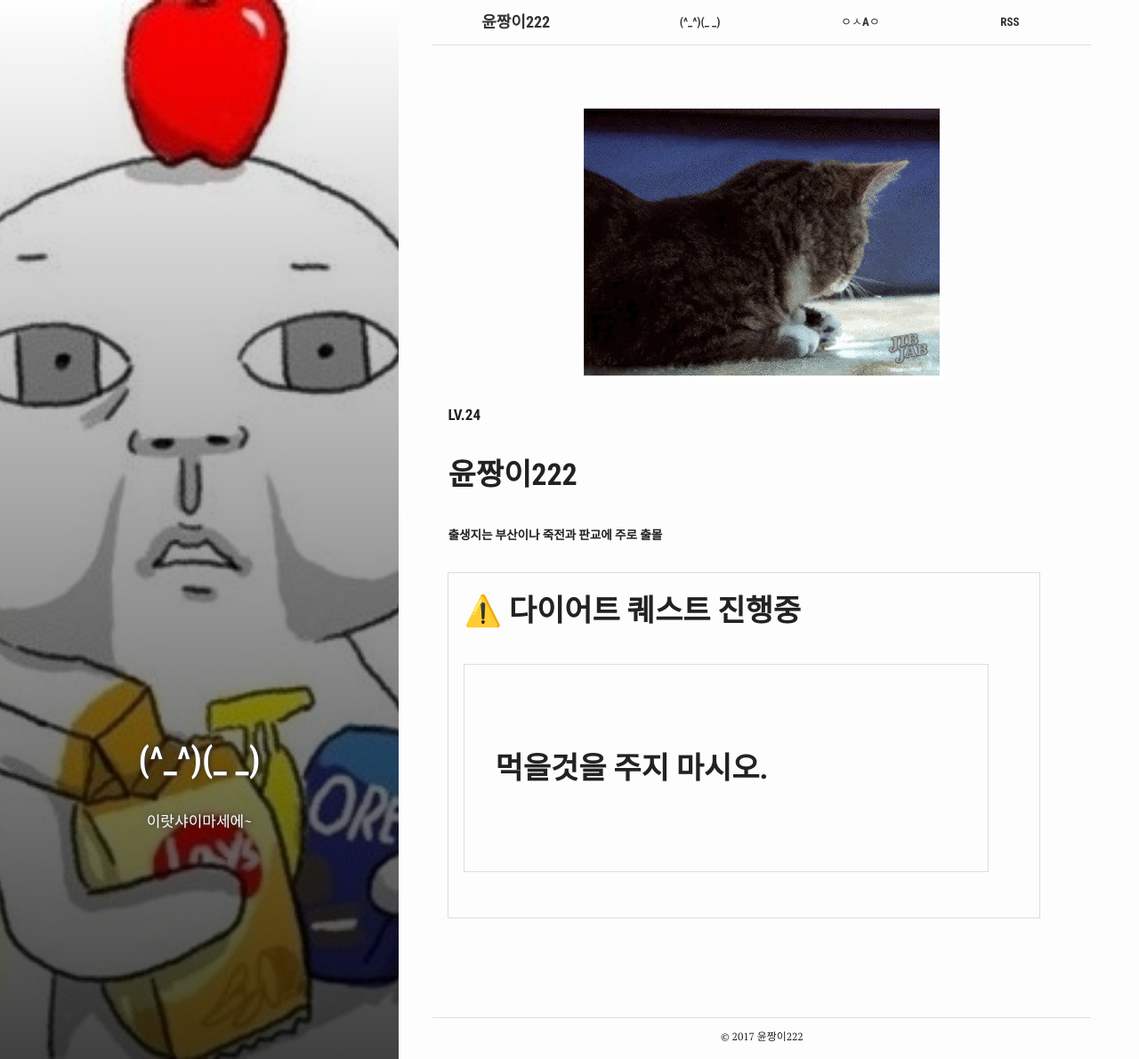
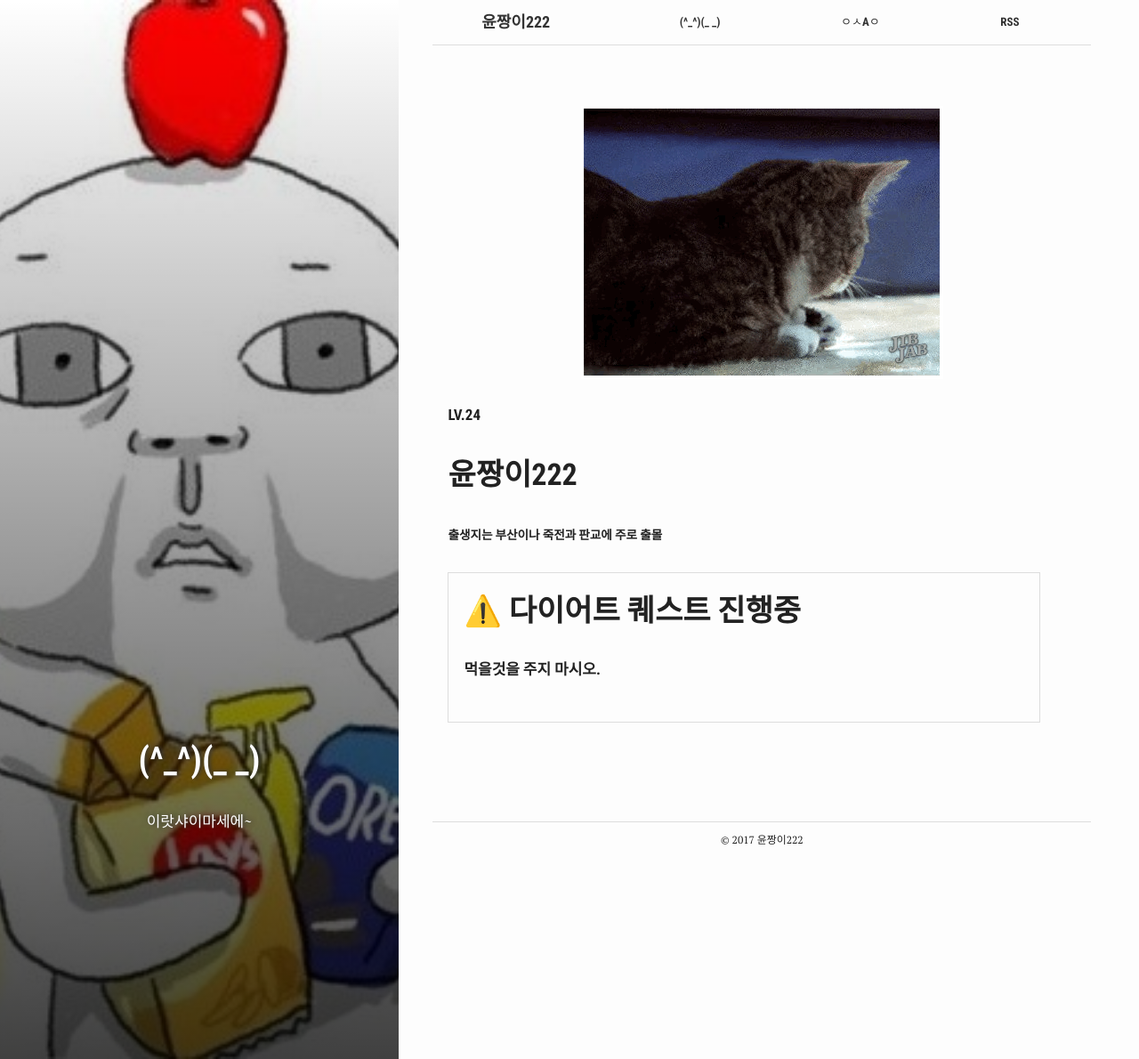
Before and after one commit to yunzzang222/queserasera_zz, a Jekyll site: the page built from (^_^)(_ _).md, in a window 1280 px wide and 1190 px high. Shown: the whole window at 89% size. Built offline with Jekyll 4.4.1, drawn with Linux system fonts in a browser that asks for light colours.

Commit message:
Update (^_^)(_ _).md

```diff
--- a/(^_^)(_ _).md
+++ b/(^_^)(_ _).md
@@ -21,5 +21,4 @@ active: (^_^)(_ _)
 
 <blockquote>
   <h1> ⚠️ 다이어트 퀘스트 진행중
-  <blockquote>
   <h5>먹을것을 주지 마시오.
```
